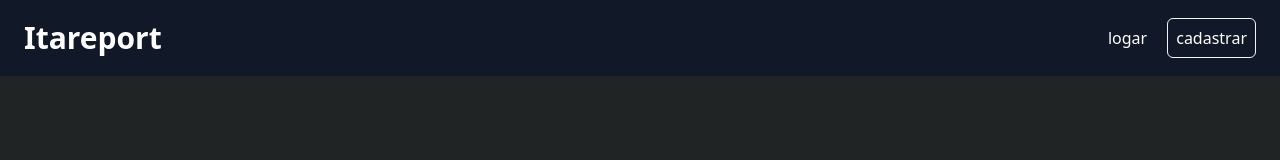
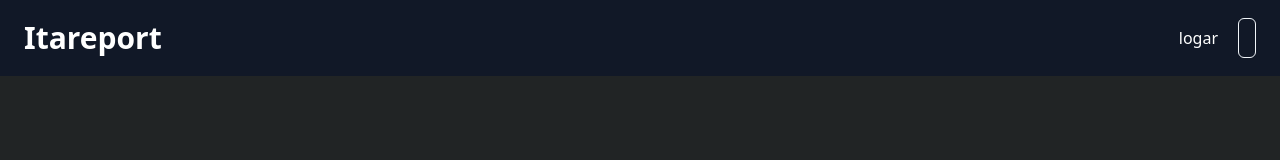
Before and after one commit to meiazero/itareport-next, a Next.js app: page /components/Header in a window 1280 px wide. Shown: the top 160 px of the page. Built offline with nearby package versions, Linux system fonts and the light colour scheme.

Commit message:
fix: use Link of Nx

```diff
--- a/pages/components/Header.jsx
+++ b/pages/components/Header.jsx
@@ -1,17 +1,18 @@
+import Link from "next/link"
+
 export default function Header() {
     return (
         <header className="flex items-center justify-between bg-gray-900 py-5 px-6">
             <div className="text-white text-3xl font-bold">Itareport</div>
             <nav className="space-x-5">
-                <a href="/login" className="text-white">
+                <Link href="/login" className="text-white">
                     logar
-                </a>
-                <a
+                </Link>
+
+                <Link
                     href="/cadastrar"
                     className="text-white rounded-md border border-slate-100 p-2 hover:bg-slate-100 hover:text-gray-900 transition duration-100 ease-in-out"
-                >
-                    cadastrar
-                </a>
+                ></Link>
             </nav>
         </header>
     )
```
